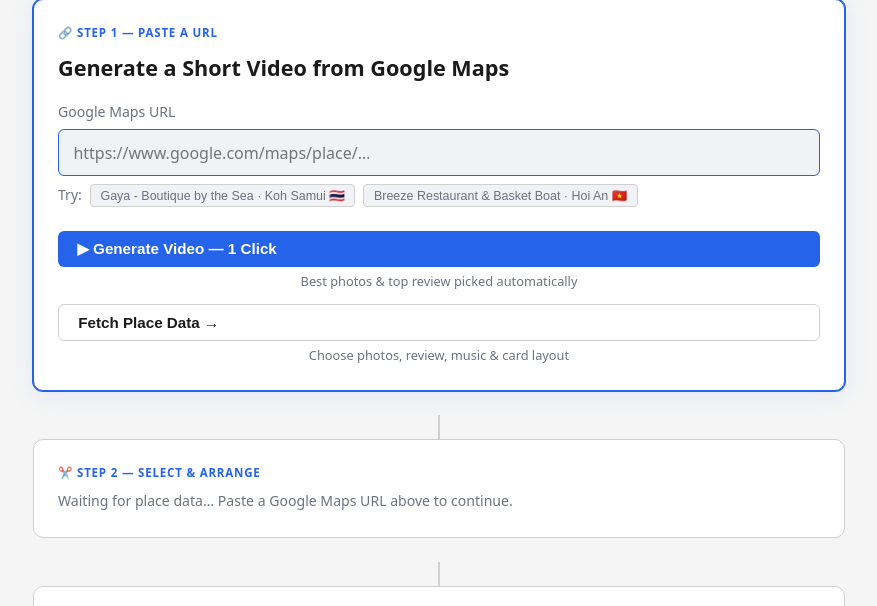
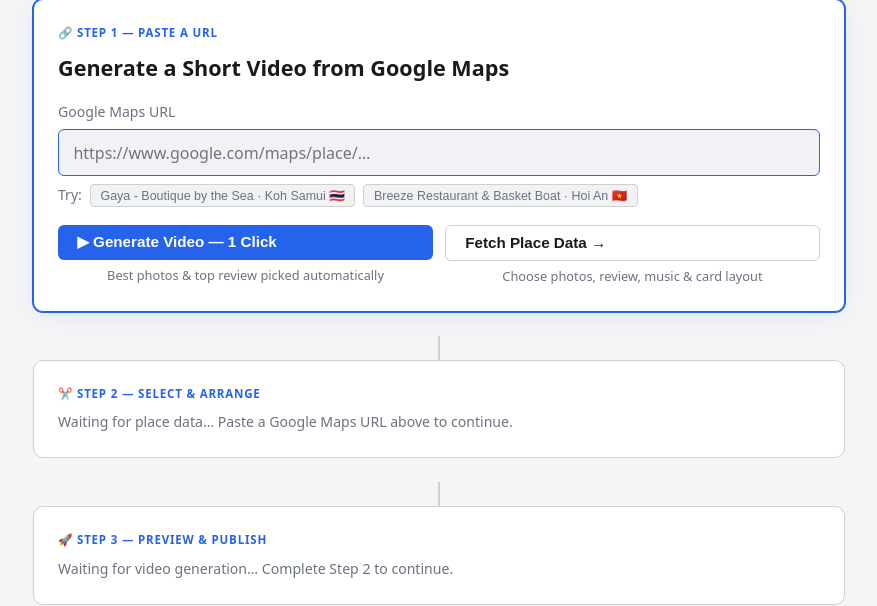
Before and after one commit to alx/gmaps-reviews-short-video, a Flask app: page / in a window 1280 px wide. Shown: the part 339-945 px from the top of the page, without its empty margins (201-1078 px from the left). Run offline with Flask 3, Linux system fonts and the light colour scheme; some libraries are stand-ins or nearby versions.

Commit message:
style: display step 1 action buttons in 2-column grid

```diff
--- a/src/web/templates/step1_url.html
+++ b/src/web/templates/step1_url.html
@@ -51,7 +51,7 @@
             <button type="button" class="btn-sample" onclick="document.getElementById('maps_url').value='https://maps.app.goo.gl/qtAadc4T23SA22Wx8'">Breeze Restaurant &amp; Basket Boat · Hoi An 🇻🇳</button>
           </div>
         </div>
-        <div class="actions" style="flex-direction:column; gap:0.75rem; align-items:stretch;">
+        <div style="display:grid; grid-template-columns:1fr 1fr; gap:0.75rem;">
           <div>
             <button id="btn-auto" type="submit" class="btn btn-primary" style="width:100%;"
                     onclick="document.getElementById('auto-mode-input').value='1'">
```
